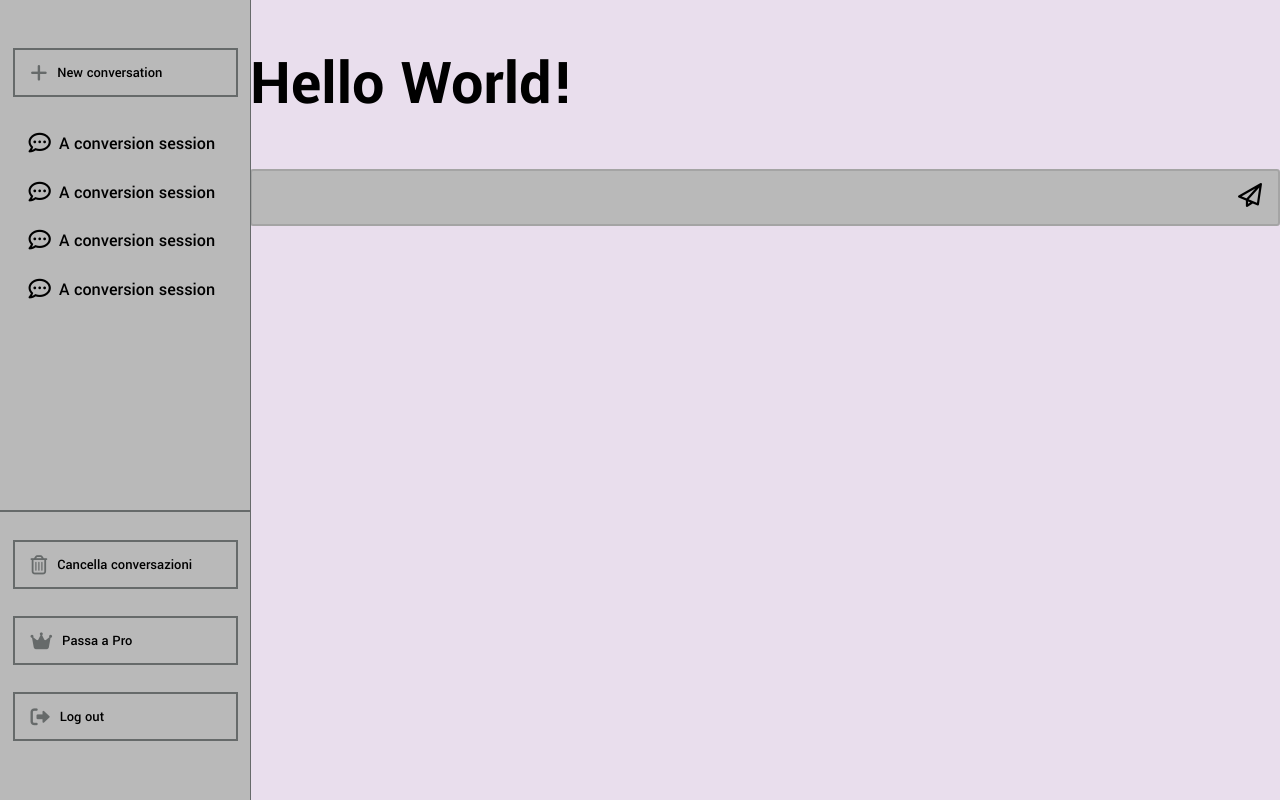
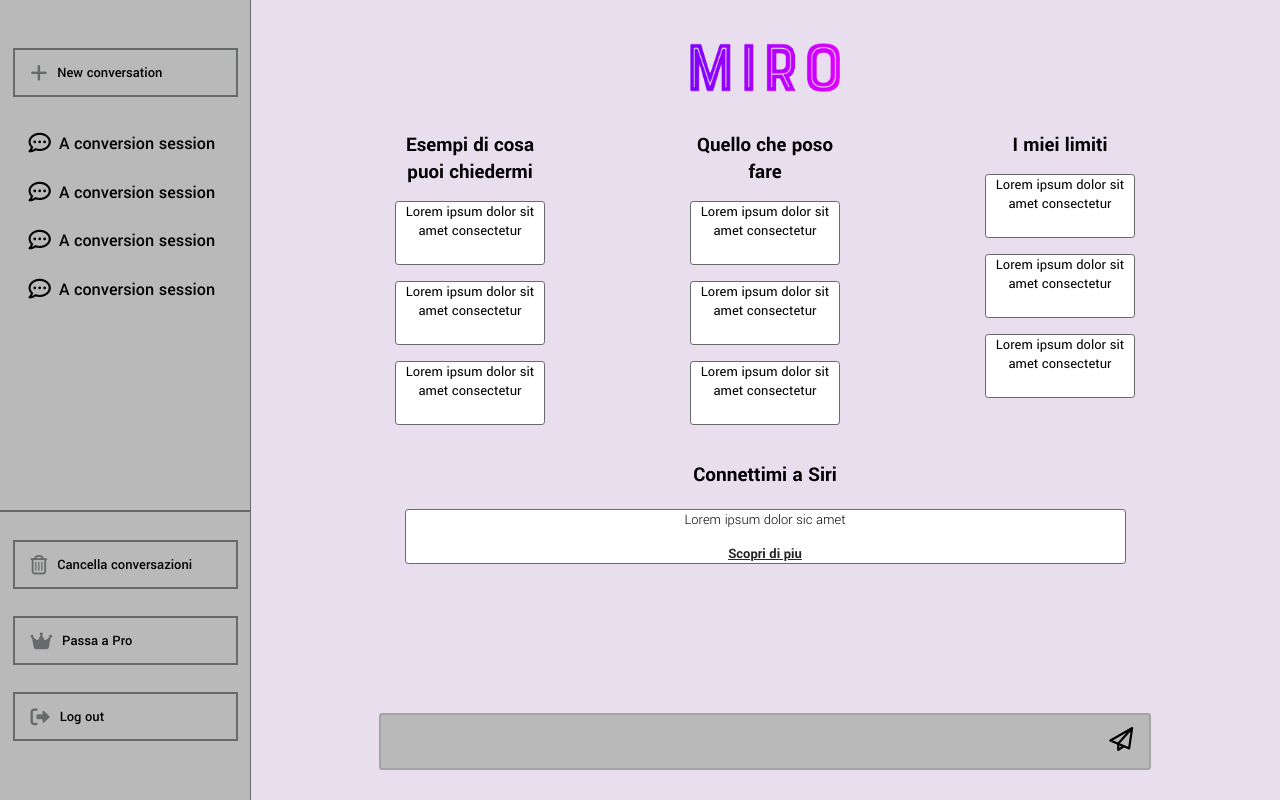
Before and after one commit to CybertronicEvidence/miro-frontend, a React (Vite) app: page /chat in a window 1280 px wide. Built offline with nearby package versions, Linux system fonts and the light colour scheme.

Commit message:
Added empty state to chat area

```diff
--- a/scss/_chat.scss
+++ b/scss/_chat.scss
@@ -120,14 +120,27 @@ ul{
 }
 
 
+.chat_content{
+    display: flex;
+    flex-direction: column;
+    justify-content: space-evenly;
+
+    height: 100vh;
+
+    .chat_section{
+        height: 80%;
+        margin-top: .8rem;
+        overflow-y: auto;
+    }
+}
+
 .chat_input{
     max-width: 100%;
-    width:100%;
+    width:75%;
     background-color: $grey100;
 
     display: flex;
     align-items: center;
-    // justify-content: center;
 
     border: 2px solid lighten($dark2,50%);
     border-radius: .2rem;
@@ -161,6 +174,72 @@ ul{
 }
 
 
+.chat_empty{
+
+
+    h3{
+        margin: 0;
+        text-align: center;
+    }
+
+    display: flex;
+    flex-direction: column;
+    gap: 20px;
+
+
+    .logo{
+        width: 150px;
+        margin: 0 auto;
+    }
+
+    .desp_container{
+        display: flex;
+        // flex-direction: column;
+        justify-content: space-evenly;
+
+        margin-top: .8rem;
+
+
+        .desp{
+            width: 150px;
+            font-size: 1.3rem;
+            text-align: center;
+
+            & div{
+                background-color: #fff;
+                margin-block: 1rem;
+                border-radius: .2rem;
+                border: 1px solid $darkGrey;
+                font-size: .9rem;
+                height: 4rem;
+            }
+        }
+    }
+
+    .ddlr{
+        background-color: #fff;
+        margin-block: .6rem;
+        border-radius: .2rem;
+        border: 1px solid $darkGrey;
+        font-size: .9rem;
+
+        display: flex;
+        flex-direction: column;
+        gap :15px;
+
+        width: 70%;
+        margin: 0 auto;
+        text-align: center;
+
+        a{
+            color: $dark2;
+            font-weight: 700;
+            text-decoration: underline;
+        }
+    }
+}
+
+
 @media screen and (max-width: $mobile-breakpoint) {
     .chat__area {
 
--- a/src/features/chat/EmptyState.jsx
+++ b/src/features/chat/EmptyState.jsx
@@ -1,9 +1,72 @@
 import React from 'react';
-
+import {siteLogo} from '../../../constants/assets';
 
 const EmptyState = ()=>{
     return(
-        <h1>Hello World!</h1>
+        <div className="chat_empty">
+            <div className="logo">
+                <img
+                    src={siteLogo}
+                    alt="Miro"
+                />
+            </div>
+
+            <div className="desp_container">
+
+                <div className="desp">
+                    <b>Esempi di cosa puoi chiedermi</b>
+                    <div>
+                        Lorem ipsum dolor sit amet consectetur
+                    </div>
+                    <div>
+                        Lorem ipsum dolor sit amet consectetur
+                    </div>
+                    <div>
+                        Lorem ipsum dolor sit amet consectetur
+                    </div>
+                </div>
+
+                <div className="desp">
+
+                    <b>Quello che poso fare</b>
+
+                    <div>
+                        Lorem ipsum dolor sit amet consectetur
+                    </div>
+                    <div>
+                        Lorem ipsum dolor sit amet consectetur
+                    </div>
+                    <div>
+                        Lorem ipsum dolor sit amet consectetur
+                    </div>
+                </div>
+
+
+                <div className="desp">
+
+                    <b>I miei limiti</b>
+                    <div>
+                        Lorem ipsum dolor sit amet consectetur
+                    </div>
+                    <div>
+                        Lorem ipsum dolor sit amet consectetur
+                    </div>
+                    <div>
+                        Lorem ipsum dolor sit amet consectetur
+                    </div>
+                </div>
+
+            </div>
+
+
+            <h3>Connettimi a Siri</h3>
+
+            <div className="ddlr">
+                <span>Lorem ipsum dolor sic amet</span>
+
+                <a href="#">Scopri di piu</a>
+            </div>
+        </div>
     )
 }
 
```
